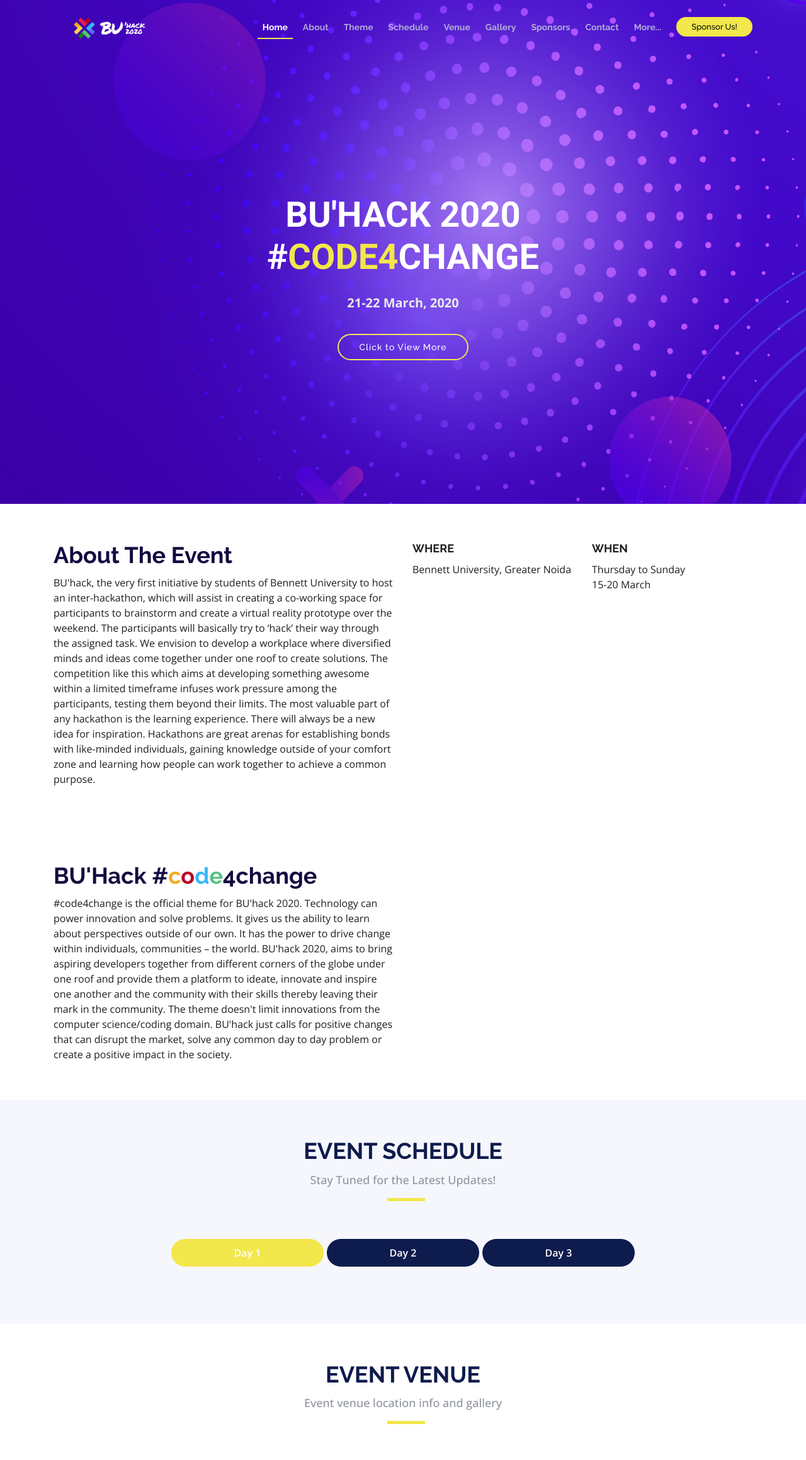
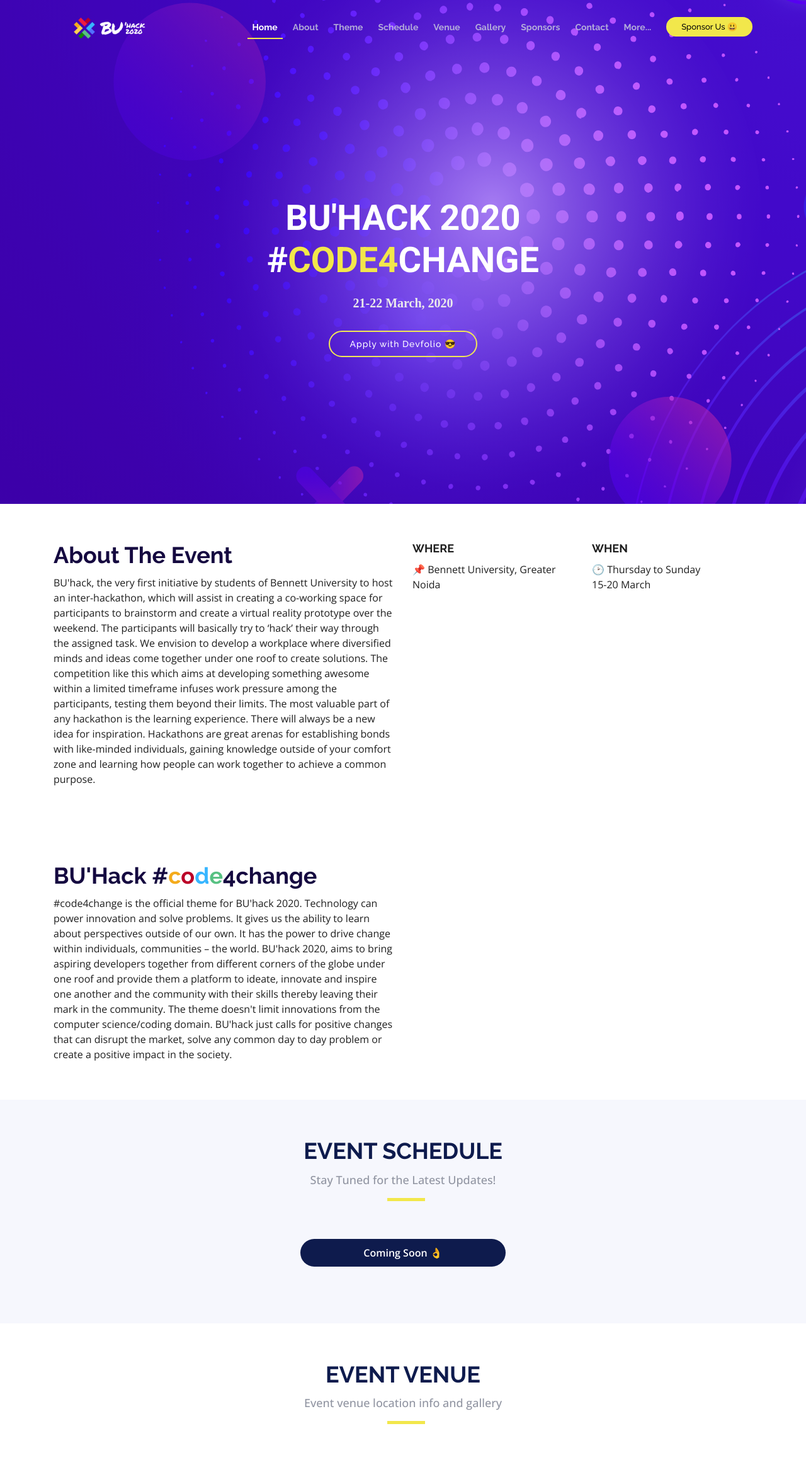
Before and after one commit to AbhinavRobinson/BU_Hack20, a plain HTML site: page index.html in a window 1280 px wide. Shown: the top 2318 px of the page at 63% size. Drawn offline with nearby package versions, Linux system fonts and the light colour scheme.

Commit message:
Minor Tweeks ;)

```diff
--- a/index.html
+++ b/index.html
@@ -38,8 +38,6 @@
 
     -DROP DOWN MENU AT MORE...
     -PICTURES
-    -BG  BLACK TRY
-    -APPLY WITH DEV.
     -BROSURE TEXT
     -SCHEDULE COMING SOON
     - SPONSOR HOVER COLORED
@@ -75,7 +73,7 @@
           <li><a href="#supporters">Sponsors</a></li>
           <li><a href="#contact">Contact</a></li>
           <li><a href="#hotels">More...</a></li> <!--CODE OF CONDUCT , TEAM-->
-          <li class="buy-tickets"><a href="#buy-tickets">Sponsor Us!</a></li>
+          <li class="buy-tickets"><a href="#buy-tickets">Sponsor Us 😃</a></li>
         </ul>
       </nav><!-- #nav-menu-container -->
     </div>
@@ -85,12 +83,12 @@
     Intro Section
   ============================-->
   <section id="intro">
-    <div class="intro-container wow fadeIn">
+    <div class="intro-container wow fa  deIn">
       <h1 class="mb-4 pb-0">BU'Hack 2020<br>#<span>code4</span>change</h1>
       <p class="mb-4 pb-0">21-22 March, 2020</p>
       <!-- <a href="https://www.youtube.com/watch?v=jDDaplaOz7Q" class="venobox play-btn mb-4" data-vbtype="video"
         data-autoplay="true"></a> -->
-      <a href="#about" class="about-btn scrollto">Click to View More</a>
+      <a href="#about" class="about-btn scrollto">Apply with Devfolio 😎</a>
     </div>
   </section>
 
@@ -108,11 +106,11 @@
           </div>
           <div class="col-lg-3">
             <h3>Where</h3>
-            <p>Bennett University, Greater Noida</p>
+            <p>📌 Bennett University, Greater Noida</p>
           </div>
           <div class="col-lg-3">
             <h3>When</h3>
-            <p>Thursday to Sunday<br>15-20 March</p>
+            <p>🕑 Thursday to Sunday<br>15-20 March</p>
           </div>
         </div>
       </div>
@@ -267,15 +265,15 @@
         </div>
 
          <ul class="nav nav-tabs" role="tablist">
+          <!-- <li class="nav-item">
+            <a class="nav-link active" href="#day-1" role="tab" data-toggle="tab">Day 1</a>
+          </li> -->
           <li class="nav-item">
-            <a class="nav-link active" href="#day-1" role="tab" data-toggle="tab">Day 1</a>
+         <a class="nav-link" href="#day-2" role="tab" data-toggle="tab">Coming Soon 👌</a>
           </li>
-          <li class="nav-item">
-            <a class="nav-link" href="#day-2" role="tab" data-toggle="tab">Day 2</a>
-          </li>
-          <li class="nav-item">
+          <!-- <li class="nav-item">
             <a class="nav-link" href="#day-3" role="tab" data-toggle="tab">Day 3</a>
-          </li>
+          </li> -->
         </ul>
         <!--
 
@@ -1157,7 +1155,7 @@
           <div class="col-md-4">
             <div class="contact-address">
               <i class="ion-ios-location-outline"></i>
-              <h3>Address</h3>
+              <h3>📌 Address</h3>
               <address>Bennett University, Greater Noida</address>
             </div>
           </div>
@@ -1165,7 +1163,7 @@
           <div class="col-md-4">
             <div class="contact-phone">
               <i class="ion-ios-telephone-outline"></i>
-              <h3>Phone Number</h3>
+              <h3>🤙 Phone Number</h3>
               <p><a href="tel:+155895548855">+1 5589 55488 55</a></p>
             </div>
           </div>
@@ -1173,7 +1171,7 @@
           <div class="col-md-4">
             <div class="contact-email">
               <i class="ion-ios-email-outline"></i>
-              <h3>Email</h3>
+              <h3>📨 Email</h3>
               <p><a href="mailto:info@example.com">info@example.com</a></p>
             </div>
           </div>
```
